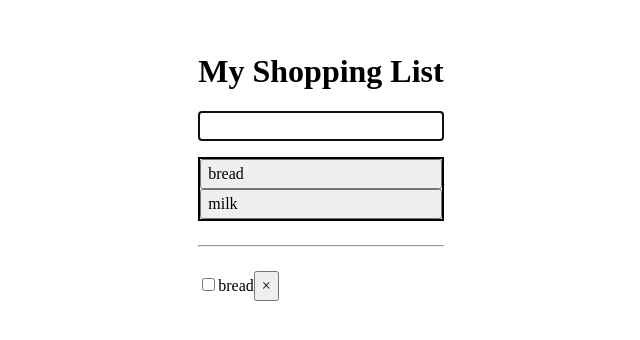
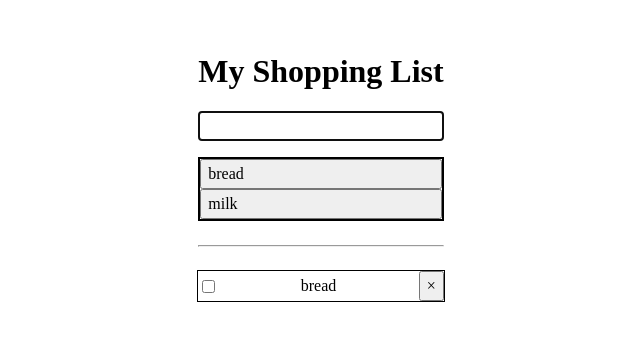
Before and after one commit to JJWallis/practical-questions, a React (Create React App) app: page / in a window 1280 px wide. Shown: the part 226-566 px from the top of the page, without its empty margins (319-959 px from the left). Built offline with nearby package versions, Linux system fonts and the light colour scheme; the HTML template or start-up script is replaced by a standard one.

Commit message:
shopping list static UI setip

```diff
--- a/src/App.tsx
+++ b/src/App.tsx
@@ -34,9 +34,9 @@ const App: FC = () => {
          <hr className="separator" />
          <ul className="shopping-list">
             <li>
-               <input type="checkbox" />
+               <input aria-label="toggle list item" type="checkbox" />
                bread
-               <button>&times;</button>
+               <button aria-label="remove list item">&times;</button>
             </li>
          </ul>
       </main>
--- a/src/index.css
+++ b/src/index.css
@@ -141,4 +141,11 @@ main {
 }
 
 .shopping-list {
+   outline: 1px solid black;
 }
+
+.shopping-list li {
+   display: flex;
+   justify-content: space-between;
+   align-items: center;
+}
```
